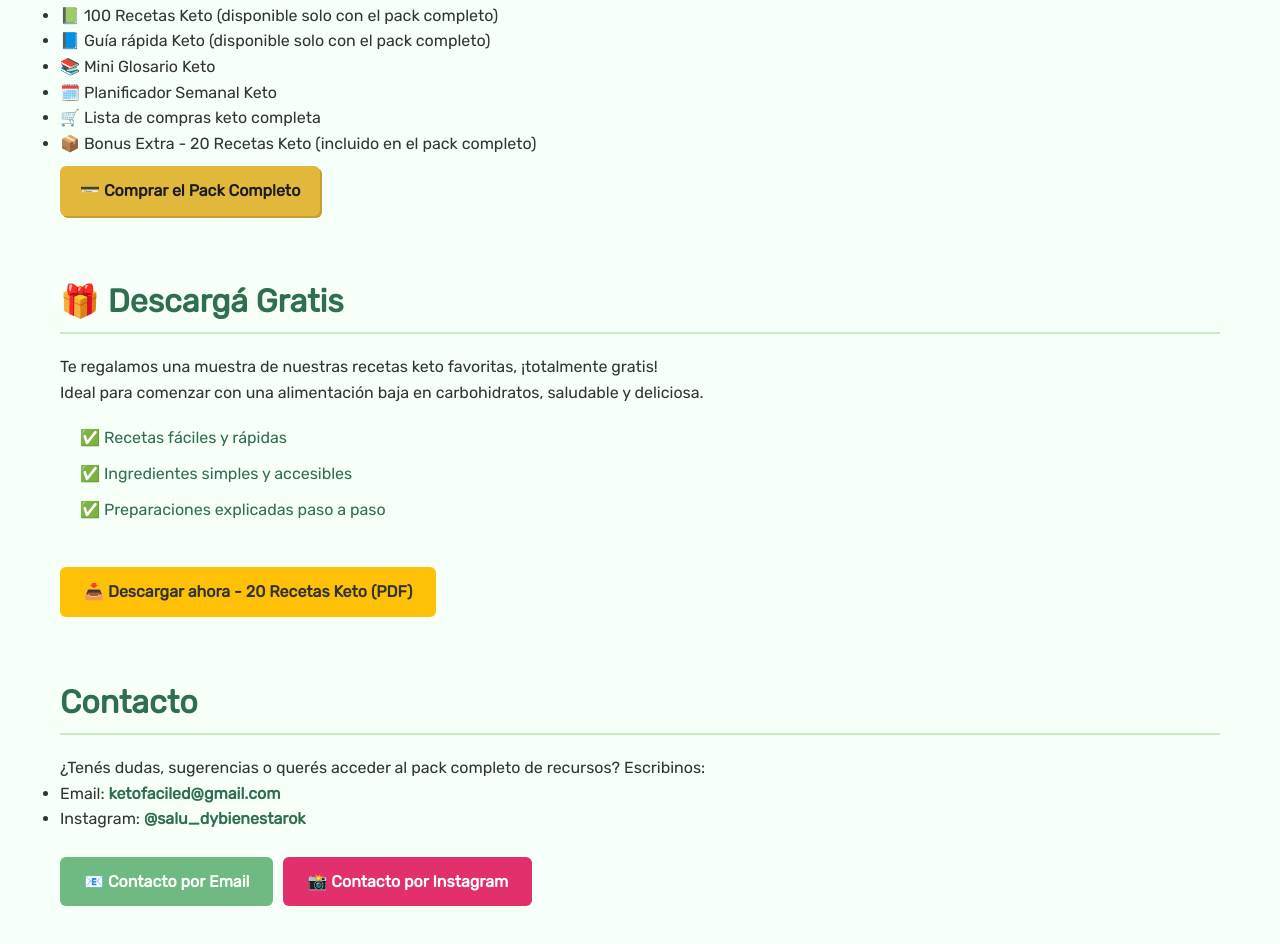
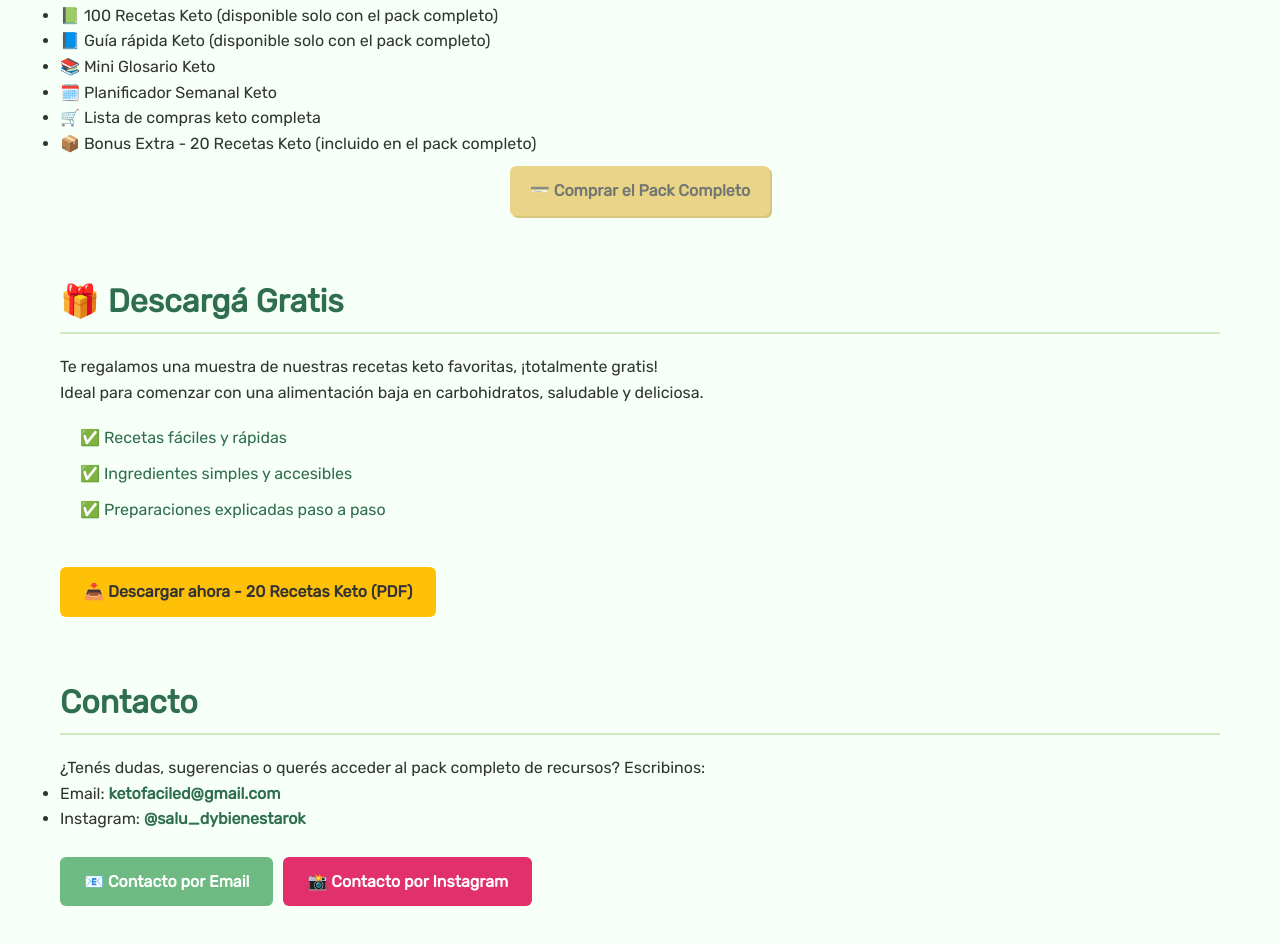
Before and after one commit to SantiagoF2-cyber/KetoFacil, a plain HTML site: page index.html in a window 1280 px wide. Shown: the part 2367-3311 px from the top of the page. Drawn offline with Linux system fonts and the light colour scheme.

Commit message:
Configuracion de boton

```diff
--- a/style.css
+++ b/style.css
@@ -260,6 +260,7 @@ footer {
   border-radius: 6px;
   box-shadow: 2px 2px 0 #e0a800;
   transition: transform 0.1s ease;
+  margin: 0 auto;
 }
 
 .boton-descarga:hover {
@@ -268,7 +269,6 @@ footer {
 
 .boton-inactivo {
   pointer-events: none;
-  opacity: 1; /* mantenemos el color, no grisamos */
   filter: grayscale(0.3) brightness(0.95);
   cursor: default;
 }
```
